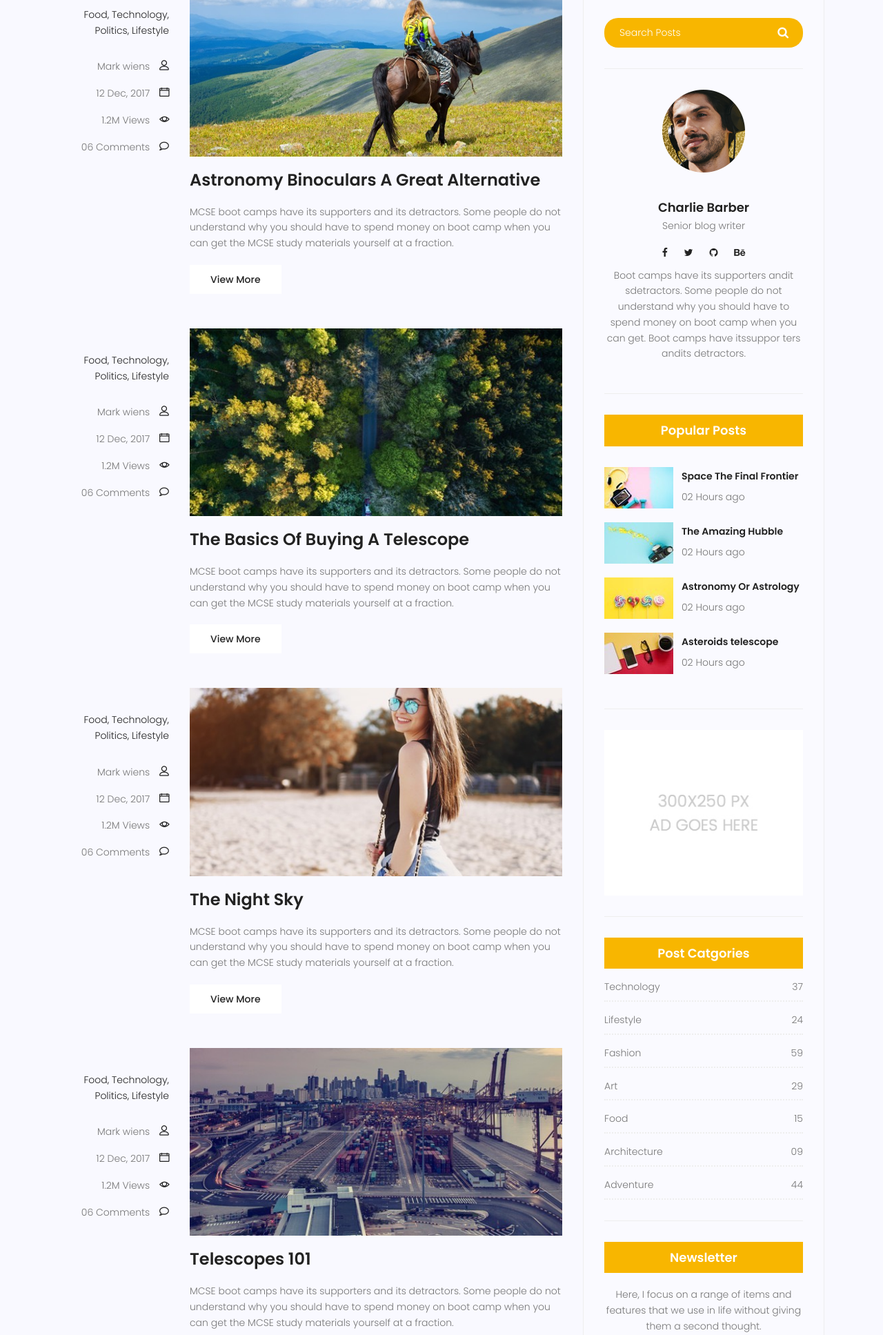
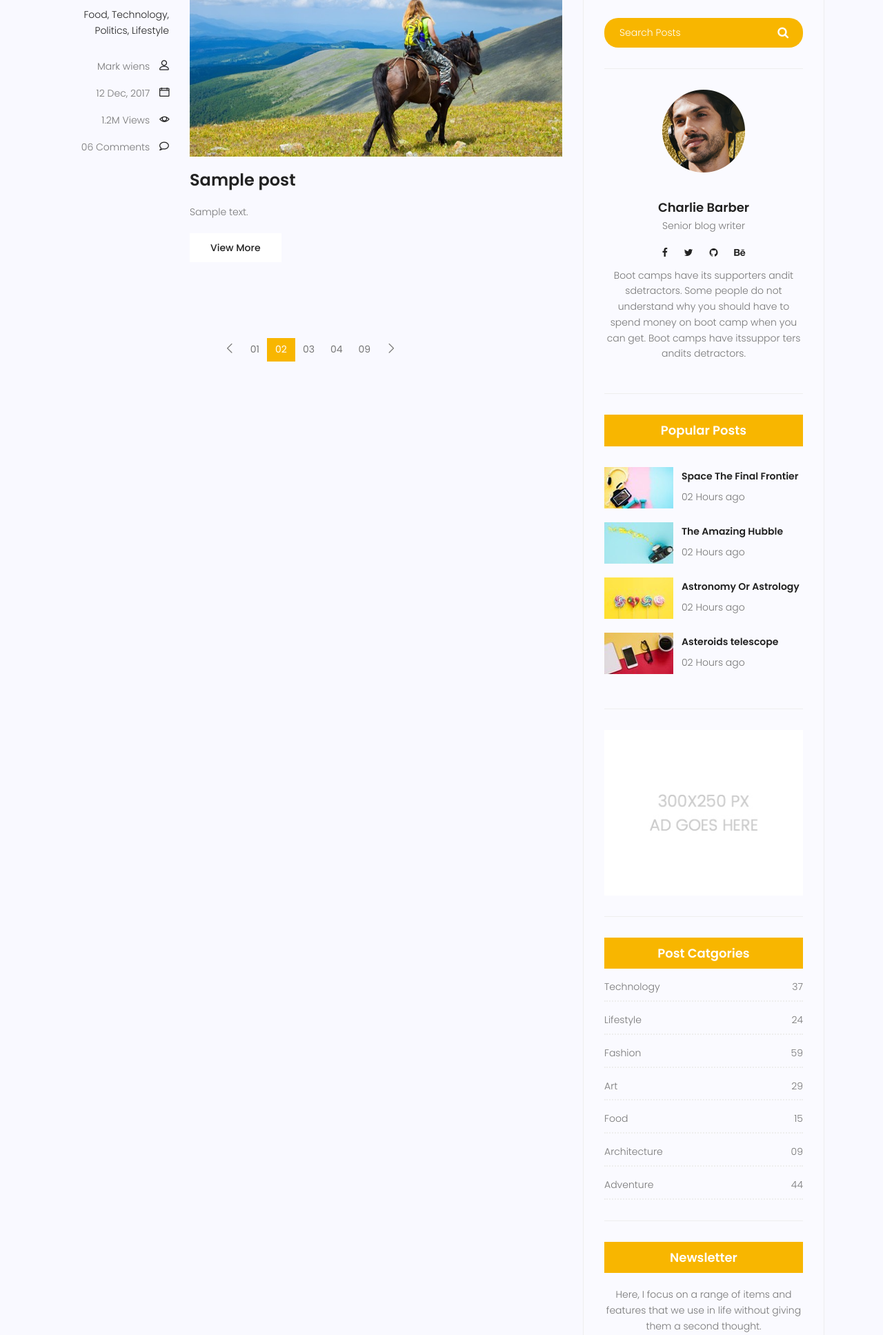
Before and after one commit to deykord/djangobase, a Django app: template templates/blog/blog-home.html in a window 1280 px wide. Shown: the part 1107-3042 px from the top of the page at 69% size. Run offline with Django 3.2, Linux system fonts and the light colour scheme; the template is opened without the code that fills it: most values are stand-ins (such as "Sample title", 1, 10 or a date in 2020); some libraries are stand-ins or nearby versions.

Commit message:
fetch data in blog-home
fetching data from database to blog-home page

```diff
--- a/blog/views.py
+++ b/blog/views.py
@@ -4,7 +4,11 @@ from django.shortcuts import render
 
 
 def blog_view(request):
-    return render(request,'blog/blog-home.html')
+    from .models import Post
+
+    posts = Post.objects.filter(status=1)
+    context = {'posts': posts}
+    return render(request, 'blog/blog-home.html', context)
 
 
 def blog_single(request):
--- a/templates/blog/blog-home.html
+++ b/templates/blog/blog-home.html
@@ -89,6 +89,8 @@
 	<div class="container">
 		<div class="row">
 			<div class="col-lg-8 posts-list">
+
+				{% for post in posts %}
 				<div class="single-post row">
 					<div class="col-lg-3  col-md-3 meta-details">
 						<ul class="tags">
@@ -113,118 +115,16 @@
 							<img class="img-fluid" src="{% static 'img/blog/feature-img1.jpg' %}" alt="">
 						</div>
 						<a class="posts-title" href="blog-single.html">
-							<h3>Astronomy Binoculars A Great Alternative</h3>
+							<h3>{{post.title}}</h3>
 						</a>
 						<p class="excert">
-							MCSE boot camps have its supporters and its detractors. Some people do not understand
-							why you should have to spend money on boot camp when you can get the MCSE study
-							materials yourself at a fraction.
+							{{post.content|safe|truncatewords:30}}
 						</p>
 						<a href="blog-single.html" class="primary-btn">View More</a>
 					</div>
 				</div>
-				<div class="single-post row">
-					<div class="col-lg-3  col-md-3 meta-details">
-						<ul class="tags">
-							<li><a href="#">Food,</a></li>
-							<li><a href="#">Technology,</a></li>
-							<li><a href="#">Politics,</a></li>
-							<li><a href="#">Lifestyle</a></li>
-						</ul>
-						<div class="user-details row">
-							<p class="user-name col-lg-12 col-md-12 col-6"><a href="#">Mark wiens</a> <span
-									class="lnr lnr-user"></span></p>
-							<p class="date col-lg-12 col-md-12 col-6"><a href="#">12 Dec, 2017</a> <span
-									class="lnr lnr-calendar-full"></span></p>
-							<p class="view col-lg-12 col-md-12 col-6"><a href="#">1.2M Views</a> <span
-									class="lnr lnr-eye"></span></p>
-							<p class="comments col-lg-12 col-md-12 col-6"><a href="#">06 Comments</a> <span
-									class="lnr lnr-bubble"></span></p>
-						</div>
-					</div>
-					<div class="col-lg-9 col-md-9 ">
-						<div class="feature-img">
-							<img class="img-fluid" src="{% static 'img/blog/feature-img2.jpg' %}" alt="">
-						</div>
-						<a class="posts-title" href="blog-single.html">
-							<h3>The Basics Of Buying A Telescope</h3>
-						</a>
-						<p class="excert">
-							MCSE boot camps have its supporters and its detractors. Some people do not understand
-							why you should have to spend money on boot camp when you can get the MCSE study
-							materials yourself at a fraction.
-						</p>
-						<a href="blog-single.html" class="primary-btn">View More</a>
-					</div>
-				</div>
-				<div class="single-post row">
-					<div class="col-lg-3  col-md-3 meta-details">
-						<ul class="tags">
-							<li><a href="#">Food,</a></li>
-							<li><a href="#">Technology,</a></li>
-							<li><a href="#">Politics,</a></li>
-							<li><a href="#">Lifestyle</a></li>
-						</ul>
-						<div class="user-details row">
-							<p class="user-name col-lg-12 col-md-12 col-6"><a href="#">Mark wiens</a> <span
-									class="lnr lnr-user"></span></p>
-							<p class="date col-lg-12 col-md-12 col-6"><a href="#">12 Dec, 2017</a> <span
-									class="lnr lnr-calendar-full"></span></p>
-							<p class="view col-lg-12 col-md-12 col-6"><a href="#">1.2M Views</a> <span
-									class="lnr lnr-eye"></span></p>
-							<p class="comments col-lg-12 col-md-12 col-6"><a href="#">06 Comments</a> <span
-									class="lnr lnr-bubble"></span></p>
-						</div>
-					</div>
-					<div class="col-lg-9 col-md-9">
-						<div class="feature-img">
-							<img class="img-fluid" src="{% static 'img/blog/feature-img4.jpg' %}" alt="">
-						</div>
-						<a class="posts-title" href="blog-single.html">
-							<h3>The Night Sky</h3>
-						</a>
-						<p class="excert">
-							MCSE boot camps have its supporters and its detractors. Some people do not understand
-							why you should have to spend money on boot camp when you can get the MCSE study
-							materials yourself at a fraction.
-						</p>
-						<a href="blog-single.html" class="primary-btn">View More</a>
-					</div>
-				</div>
-				<div class="single-post row">
-					<div class="col-lg-3 col-md-3 meta-details">
-						<ul class="tags">
-							<li><a href="#">Food,</a></li>
-							<li><a href="#">Technology,</a></li>
-							<li><a href="#">Politics,</a></li>
-							<li><a href="#">Lifestyle</a></li>
-						</ul>
-						<div class="user-details row">
-							<p class="user-name col-lg-12 col-md-12 col-6"><a href="#">Mark wiens</a> <span
-									class="lnr lnr-user"></span></p>
-							<p class="date col-lg-12 col-md-12 col-6"><a href="#">12 Dec, 2017</a> <span
-									class="lnr lnr-calendar-full"></span></p>
-							<p class="view col-lg-12 col-md-12 col-6"><a href="#">1.2M Views</a> <span
-									class="lnr lnr-eye"></span></p>
-							<p class="comments col-lg-12 col-md-12 col-6"><a href="#">06 Comments</a> <span
-									class="lnr lnr-bubble"></span></p>
-						</div>
-					</div>
-					<div class="col-lg-9 col-md-9">
-						<div class="feature-img">
-							<img class="img-fluid" src="{% static 'img/blog/feature-img5.jpg' %}" alt="">
-						</div>
-						<a class="posts-title" href="blog-single.html">
-							<h3>Telescopes 101</h3>
-						</a>
-						<p class="excert">
-							MCSE boot camps have its supporters and its detractors. Some people do not understand
-							why you should have to spend money on boot camp when you can get the MCSE study
-							materials yourself at a fraction.
-						</p>
-						<a href="blog-single.html" class="primary-btn">View More</a>
-					</div>
-				</div>
+				{% endfor %}
+
 				<nav class="blog-pagination justify-content-center d-flex">
 					<ul class="pagination">
 						<li class="page-item">
```
